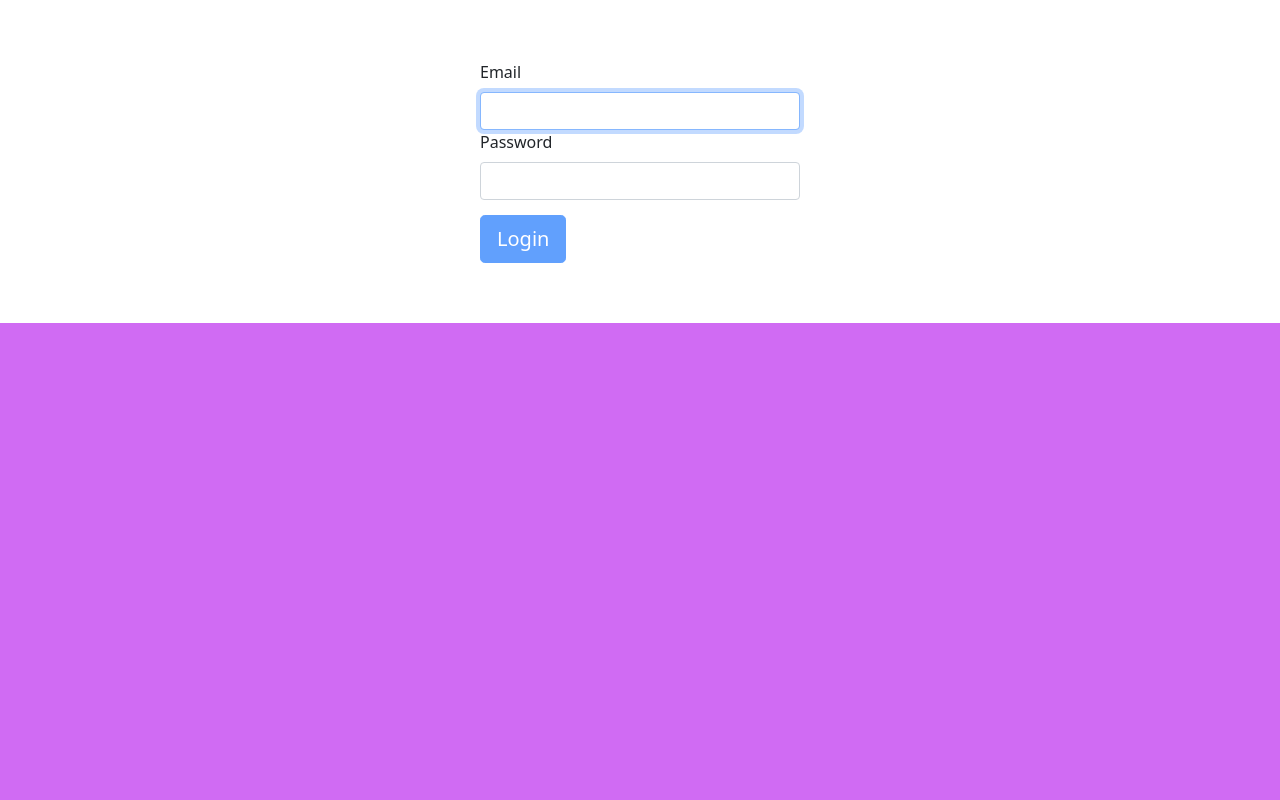
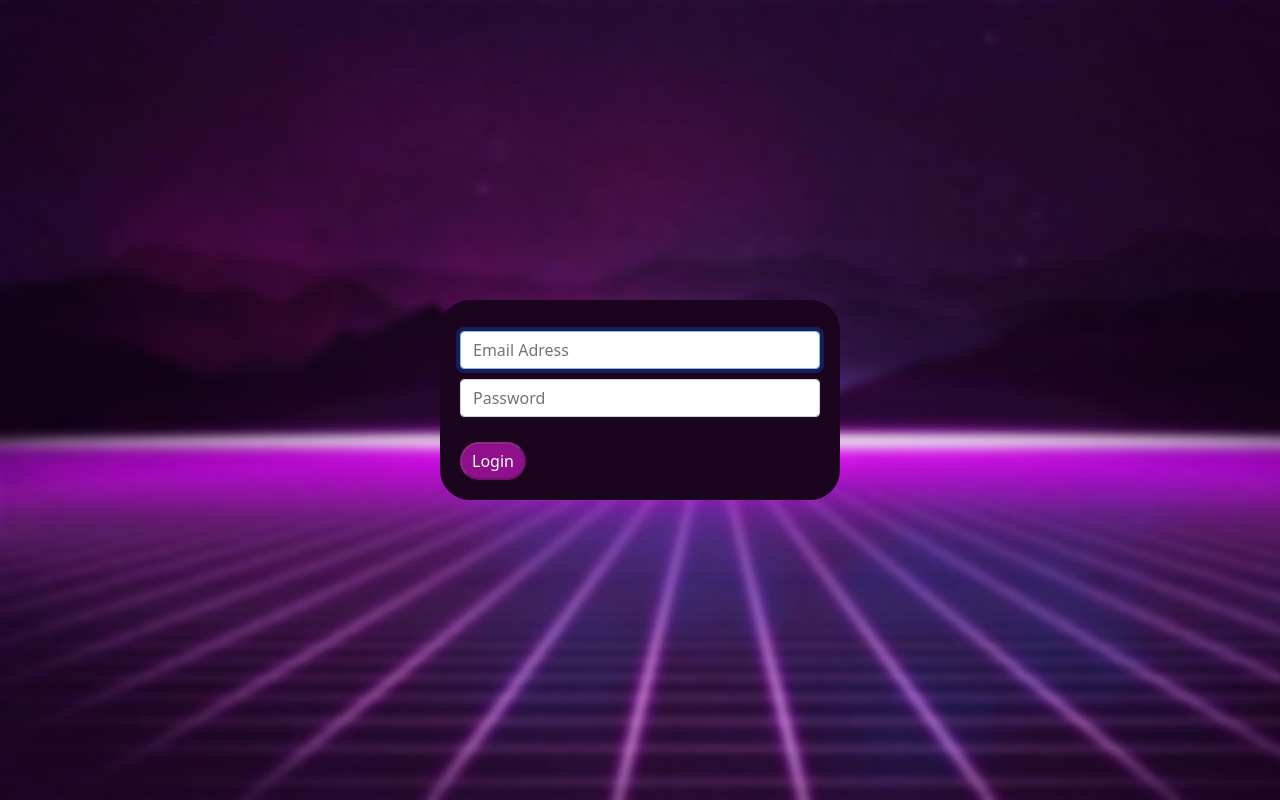
Before and after one commit to thomas-rooty/rocket, a React (Create React App) app: page /login in a window 1280 px wide. Built offline with nearby package versions, Linux system fonts and the light colour scheme.

Commit message:
register and login fully stylized

```diff
--- a/src/Components/Login/Login.css
+++ b/src/Components/Login/Login.css
@@ -1,16 +1,45 @@
 @media all and (min-width: 480px) {
-    .Login {
-      padding: 60px 0;
+
+  .ContainerLogin{
+    display: flex;
+    width: 100%;
+    height: 100vh;
+    flex-direction: column;
+    align-items: center;
+    justify-content: center;
+    background-image: url("../images/bgLoginRegister.jpg");
+    background-size: cover;
+    background-repeat: no-repeat;
+  }
+
+  .Login {
+      display: flex;
+      align-items: center;
+      flex-direction: column;
+      justify-content: space-around;
+      height: 25vh;
+      width: 400px;
+      background-color: red;
+      background-color: #1B041E;
+      padding: 20px;
+      border-radius: 30px;
     }
 
     .Login form {
-      margin: 0 auto;
-      max-width: 320px;
+      width: 100%;
+
+
     }
-
+    .champ{
+      margin: 10px 0px;
+    }
     .Login button {
       margin-top: 15px;
       margin-left: 0;
       margin-right: 0;
+      background-color: #90108B;
+      color: white;
+      padding: 5px 10px;
+      border-radius: 20px;
     }
   }
--- a/src/Components/Login/Login.js
+++ b/src/Components/Login/Login.js
@@ -28,34 +28,42 @@ export default function Login(props) {
                     pathname : '/player'
                   })
                 }, 500)
+            } else {
+                alert("Renseignez des identifiants valides !");
             }
         })
     }
 
     return (
+        <div className="ContainerLogin">
             <div className="Login">
                 <Form onSubmit={handleSubmit}>
+                    <div className="champ">
                         <Form.Group size="lg" controlId="email">
-                    <Form.Label>Email</Form.Label>
                             <Form.Control
+                                placeholder="Email Adress"
                                 autoFocus
                                 type="email"
                                 value={email}
                                 onChange={(e) => setEmail(e.target.value)}
                             />
                         </Form.Group>
-                <Form.Group size="lg" controlId="password">
-                    <Form.Label>Password</Form.Label>
+                    </div>
+                    <div className="champ" >
+                    <Form.Group size="lg" controlId="password" style={{borderRadius: '5px!important'}}>
                         <Form.Control
+                            placeholder="Password"
                             type="password"
                             value={password}
                             onChange={(e) => setPassword(e.target.value)}
                         />
                     </Form.Group>
-                <Button block size="lg" type="submit" disabled={!validateForm()}>
+                    </div>
+                    <button block size="lg" type="submit" disabled={!validateForm()}>
                         Login
-                </Button>
+                    </button>
                 </Form>
+            </div>
         </div>
     );
 }
--- a/src/Components/Register/Register.css
+++ b/src/Components/Register/Register.css
@@ -1,16 +1,45 @@
 @media all and (min-width: 480px) {
-    .Login {
-      padding: 60px 0;
+
+  .ContainerLogin{
+    display: flex;
+    width: 100%;
+    height: 100vh;
+    flex-direction: column;
+    align-items: center;
+    justify-content: center;
+    background-image: url("../images/bgLoginRegister.jpg");
+    background-size: cover;
+    background-repeat: no-repeat;
+  }
+
+  .Login {
+      display: flex;
+      align-items: center;
+      flex-direction: column;
+      justify-content: space-around;
+      height: 25vh;
+      width: 400px;
+      background-color: red;
+      background-color: #1B041E;
+      padding: 20px;
+      border-radius: 30px;
     }
 
     .Login form {
-      margin: 0 auto;
-      max-width: 320px;
+      width: 100%;
+
+
     }
-
+    .champ{
+      margin: 10px 0px;
+    }
     .Login button {
       margin-top: 15px;
       margin-left: 0;
       margin-right: 0;
+      background-color: #90108B;
+      color: white;
+      padding: 5px 10px;
+      border-radius: 20px;
     }
   }
--- a/src/Components/Register/Register.js
+++ b/src/Components/Register/Register.js
@@ -29,38 +29,46 @@ export default function Register(props) {
     }
 
     return (
+        <div className="ContainerLogin">
             <div className="Login">
                 <Form onSubmit={handleSubmit}>
+                    <div className="champ">
                         <Form.Group size="lg" controlId="pseudo">
-                    <Form.Label>Pseudo</Form.Label>
                             <Form.Control
                                 autoFocus
                                 type="text"
                                 value={pseudo}
+                                placeholder="Pseudo"
                                 onChange={(e) => setPseudo(e.target.value)}
                             />
                         </Form.Group>
+                    </div>
+                    <div className="champ">
                         <Form.Group size="lg" controlId="email">
-                    <Form.Label>Email</Form.Label>
                             <Form.Control
                                 autoFocus
                                 type="email"
                                 value={email}
+                                placeholder="Email"
                                 onChange={(e) => setEmail(e.target.value)}
                             />
                         </Form.Group>
+                    </div>
+                    <div className="champ">
                         <Form.Group size="lg" controlId="password">
-                    <Form.Label>Password</Form.Label>
                             <Form.Control
                                 type="password"
                                 value={password}
+                                placeholder="Password"
                                 onChange={(e) => setPassword(e.target.value)}
                             />
                         </Form.Group>
-                <Button block size="lg" type="submit" disabled={!validateForm()}>
+                    </div>
+                    <button block size="lg" type="submit" disabled={!validateForm()}>
                         Register
-                </Button>
+                    </button>
                 </Form>
+            </div>
         </div>
     );
 }
```
Also changed, not shown: src/Components/images/bgLoginRegister.jpg (added), 1 other file (tests, documents, lock files or other folders). Lines whose indentation alone changed are shown as unchanged.
